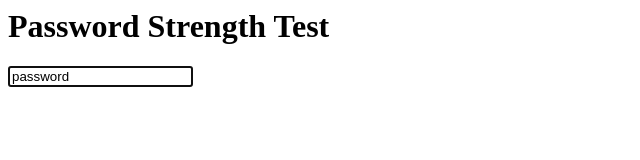
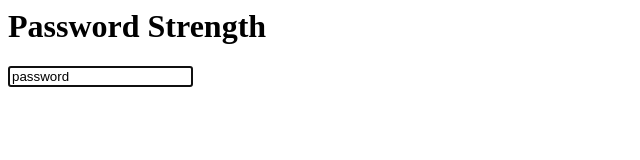
Before and after one commit to n7231/Passwrod_strength_checker, a plain HTML site: page index.html in a window 1280 px wide. Shown: the whole page, without its empty margins (0-640 px from the left). Drawn offline with Linux system fonts and the light colour scheme.

Commit message:
Update index.html

```diff
--- a/index.html
+++ b/index.html
@@ -1,4 +1,4 @@
-<h1>Password Strength Test</h1>
+<h1>Password Strength</h1>
 <div class="strength-meter" id="strength-meter"></div>
 <input class="password-input" id="password-input" value="password" type="text" autofocus aria-laballedby="password">
 <div id="reasons" class="reasons"></div>
```
